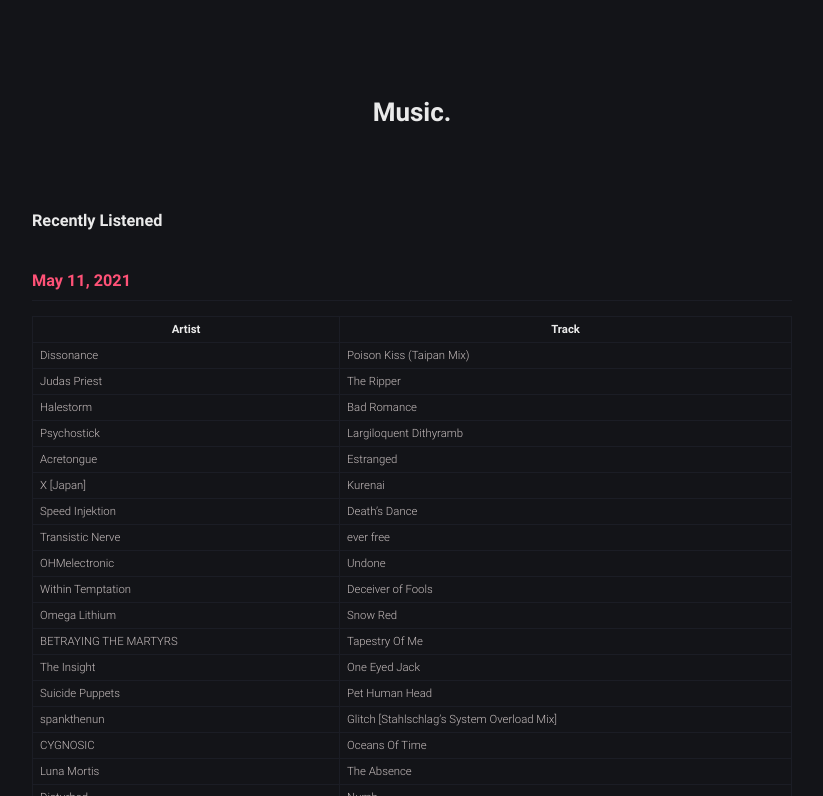
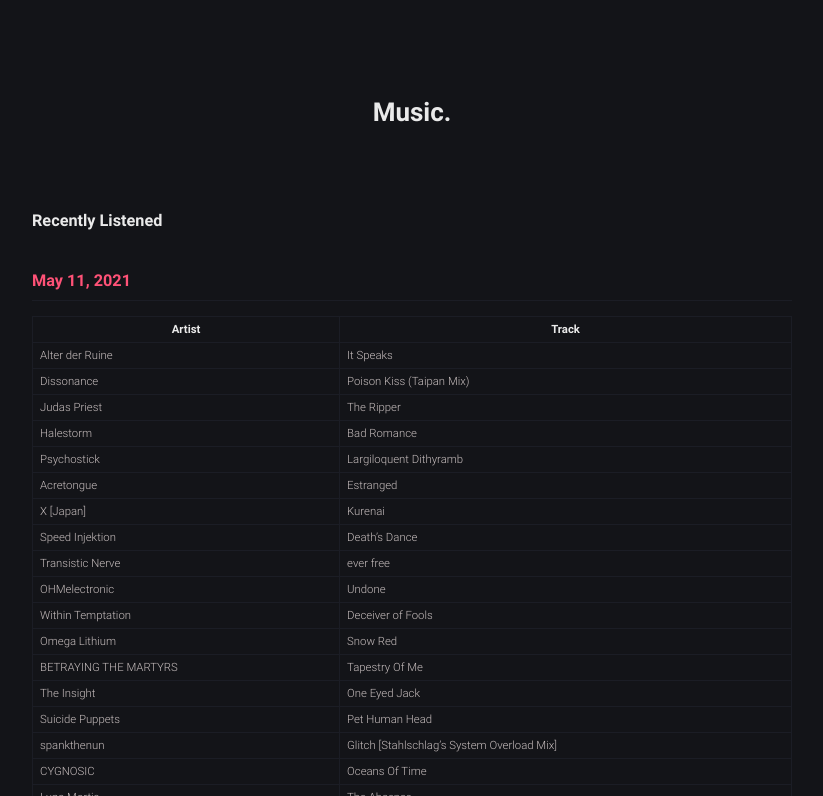
Before and after one commit to robert-marshall/xyz, a Jekyll site: the page built from music.md, in a window 1280 px wide and 900 px high, cut to the strip 104-900 px from the top of the window. Shown: the whole strip, without its empty margins (228-1051 px from the left). Built offline with Jekyll 4.4.1, drawn with Linux system fonts in a browser that asks for light colours.

```diff
--- a/music.md
+++ b/music.md
@@ -11,6 +11,7 @@
 
 | Artist | Track |
 |--------|-------|
+Alter der Ruine | It Speaks
 Dissonance | Poison Kiss (Taipan Mix)
 Judas Priest | The Ripper
 Halestorm | Bad Romance
```
